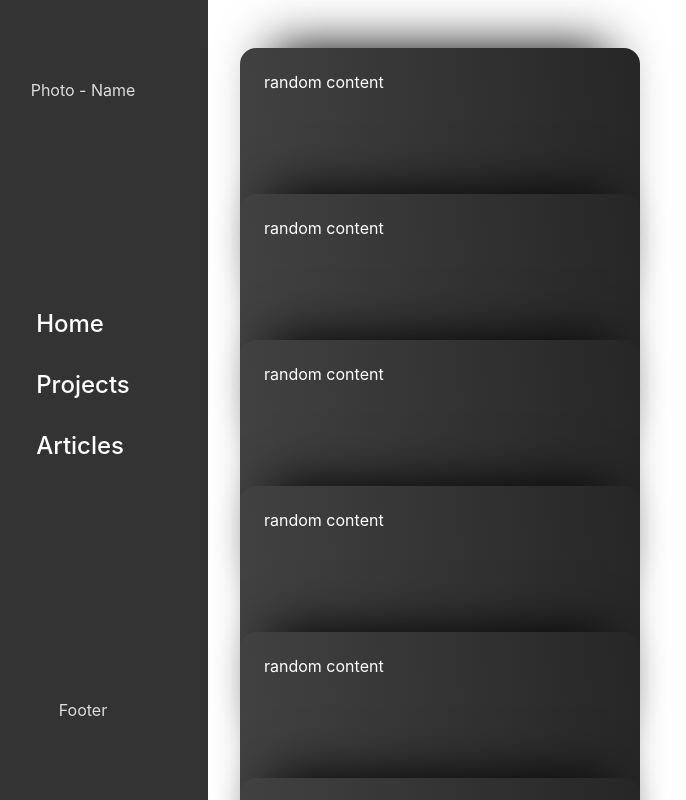
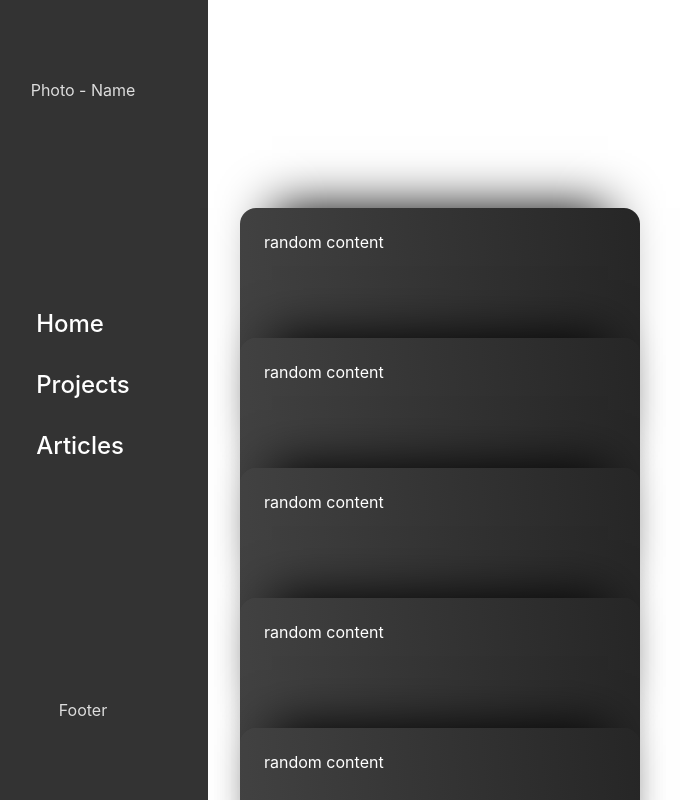
Before and after one commit to turkaytunc/portfolio, a React (Create React App) app: page /portfolio/projects in a window 1280 px wide. Shown: the top 800 px of the page, without its empty margins (42-728 px from the left). Built offline with nearby package versions, Linux system fonts and the light colour scheme.

Commit message:
add: projects mobile card layout

```diff
--- a/src/App.scss
+++ b/src/App.scss
@@ -2,7 +2,7 @@
 
 .app-container {
   position: relative;
-  padding: 2rem;
+  padding: 0;
 }
 
 .app-desktop-menu {
@@ -12,7 +12,6 @@
 @media screen and (min-width: 768px) {
   .app-container {
     background-color: scss.$background-color-light;
-    padding: 0;
 
     display: grid;
     grid-template-columns: 250px 4fr;
--- a/src/components/hamburger-button/hamburger-button.scss
+++ b/src/components/hamburger-button/hamburger-button.scss
@@ -3,6 +3,7 @@
   right: 1rem;
   top: 1rem;
   padding: 0;
+  z-index: 10;
 
   button {
     border: none;
--- a/src/components/projects/Projects.tsx
+++ b/src/components/projects/Projects.tsx
@@ -9,7 +9,22 @@ const Projects = () => {
     arr.push(<Project content="random content" />);
   }
 
-  return <section className="projects-container">{arr.map((item) => item)}</section>;
+  return (
+    <section className="projects-container">
+      <div className="project-container">
+        {arr.map((item, i) => {
+          if (i % 2 === 0) return item;
+          return null;
+        })}
+      </div>
+      <div className="project-container">
+        {arr.map((item, i) => {
+          if (i % 2 !== 0) return item;
+          return null;
+        })}
+      </div>
+    </section>
+  );
 };
 
 export default Projects;
--- a/src/components/projects/project/project.scss
+++ b/src/components/projects/project/project.scss
@@ -1,32 +1,32 @@
 .project-card {
   height: 300px;
-  width: 400px;
-  background-color: coral;
+  width: 370px;
   padding: 1.5rem;
   background: linear-gradient(85deg, #434343, #262626);
-  box-shadow: 0rem -2rem 3rem -2rem #000;
+  box-shadow: 0rem -2.5rem 2rem -2rem #000;
   color: white;
   transition: all 0.2s;
-  animation: scaleUp 1s linear;
+  animation: scaleUp 0.4s linear;
   border-radius: 1rem;
   z-index: 5;
+
   &:not(:first-child) {
     margin-top: -170px;
   }
   &:hover {
-    transform: translateY(-100px) rotate(-7deg);
+    transform: translateY(-75px) rotate(-5deg);
   }
   &:hover:first-child {
-    transform: translateY(0) rotate(-7deg);
+    transform: translateY(-50px) rotate(-5deg);
   }
-  &:hover ~ .card-container {
-    transform: translateY(80px);
+  &:hover ~ .project-card {
+    transform: translateY(100px);
   }
 }
 
 @keyframes scaleUp {
   from {
-    transform: scale(0);
+    transform: scale(0.1);
   }
   to {
     transform: scale(1);
@@ -35,6 +35,11 @@
 
 @media screen and (min-width: 768px) {
   .project-card {
+    height: 300px;
+    width: 400px;
+    padding: 1.5rem;
+    background: linear-gradient(85deg, #434343, #262626);
+    box-shadow: 0rem -2rem 3rem -2rem #000;
     &:not(:first-child) {
       margin-top: -170px;
     }
--- a/src/components/projects/projects.scss
+++ b/src/components/projects/projects.scss
@@ -1,8 +1,25 @@
 .projects-container {
   display: flex;
   flex-direction: column;
-  grid-template-columns: repeat(auto-fit, minmax(250px, 1fr));
-  gap: 1rem;
   position: relative;
-  padding: 3rem 0 3rem 2rem;
 }
+
+.project-container {
+  margin-top: -10rem;
+  &:first-child {
+    margin-top: 10rem;
+  }
+}
+
+@media screen and (min-width: 768px) {
+  .projects-container {
+    gap: 1rem;
+    padding: 3rem 0 3rem 2rem;
+  }
+}
+
+@media screen and (min-width: 1200px) {
+  .projects-container {
+    grid-template-columns: 1fr 1fr;
+  }
+}
--- a/src/components/sidebar/sidebar.scss
+++ b/src/components/sidebar/sidebar.scss
@@ -9,7 +9,7 @@
   opacity: 0.8;
   padding: 10rem 4rem;
   height: 100vh;
-  z-index: 1;
+  z-index: 10;
   border-bottom-right-radius: 3px;
   a {
     color: scss.$text-color-dark;
--- a/src/index.scss
+++ b/src/index.scss
@@ -16,6 +16,24 @@ body {
     'Droid Sans', 'Helvetica Neue', sans-serif;
   -webkit-font-smoothing: antialiased;
   -moz-osx-font-smoothing: grayscale;
+
+  &::-webkit-scrollbar {
+    display: block;
+    max-width: 25px;
+    height: 15px;
+  }
+
+  &::-webkit-scrollbar-track {
+    background: #ccc;
+    border-top-left-radius: 5px;
+    border-bottom-left-radius: 5px;
+  }
+
+  &::-webkit-scrollbar-thumb {
+    background: #454545;
+    border-radius: 5px;
+    box-shadow: inset 2px 2px 2px rgba(97, 97, 97, 0.7), inset -2px -2px 2px rgba(97, 97, 97, 0.7);
+  }
 }
 
 @media screen and (min-width: 768px) {
```
